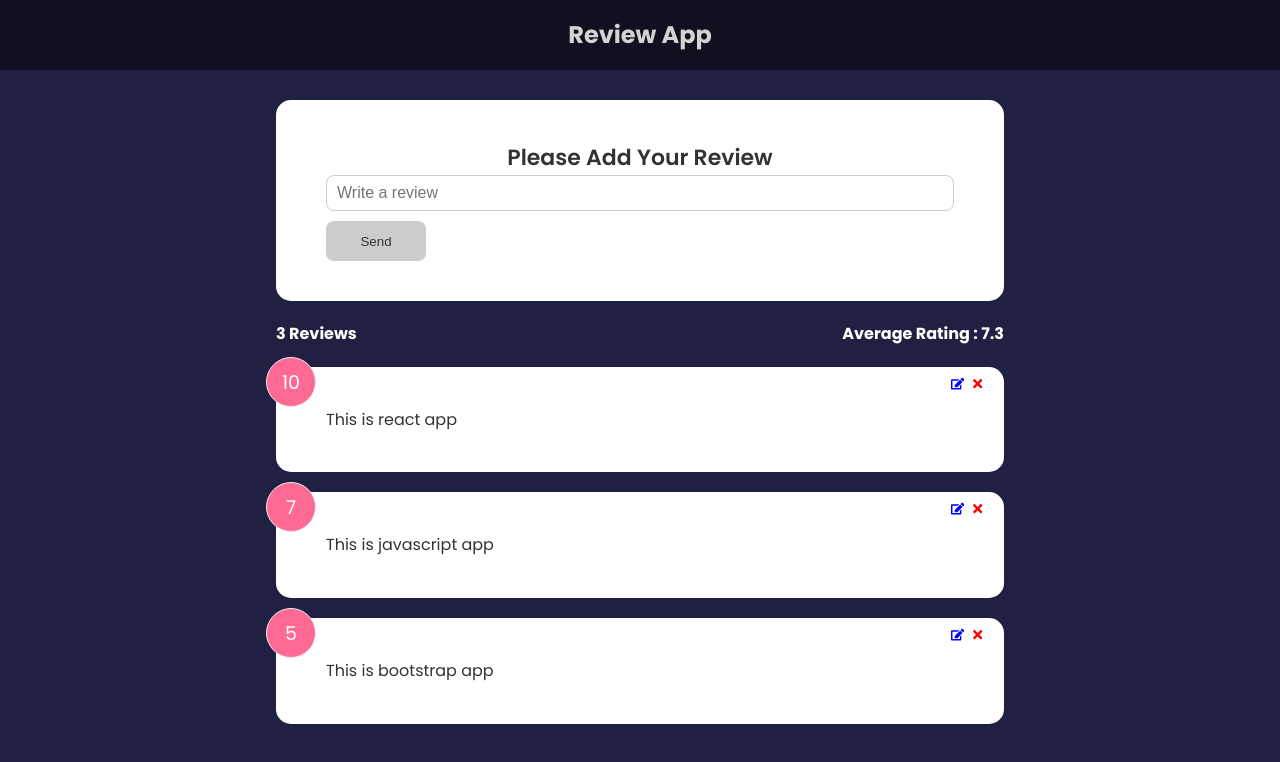
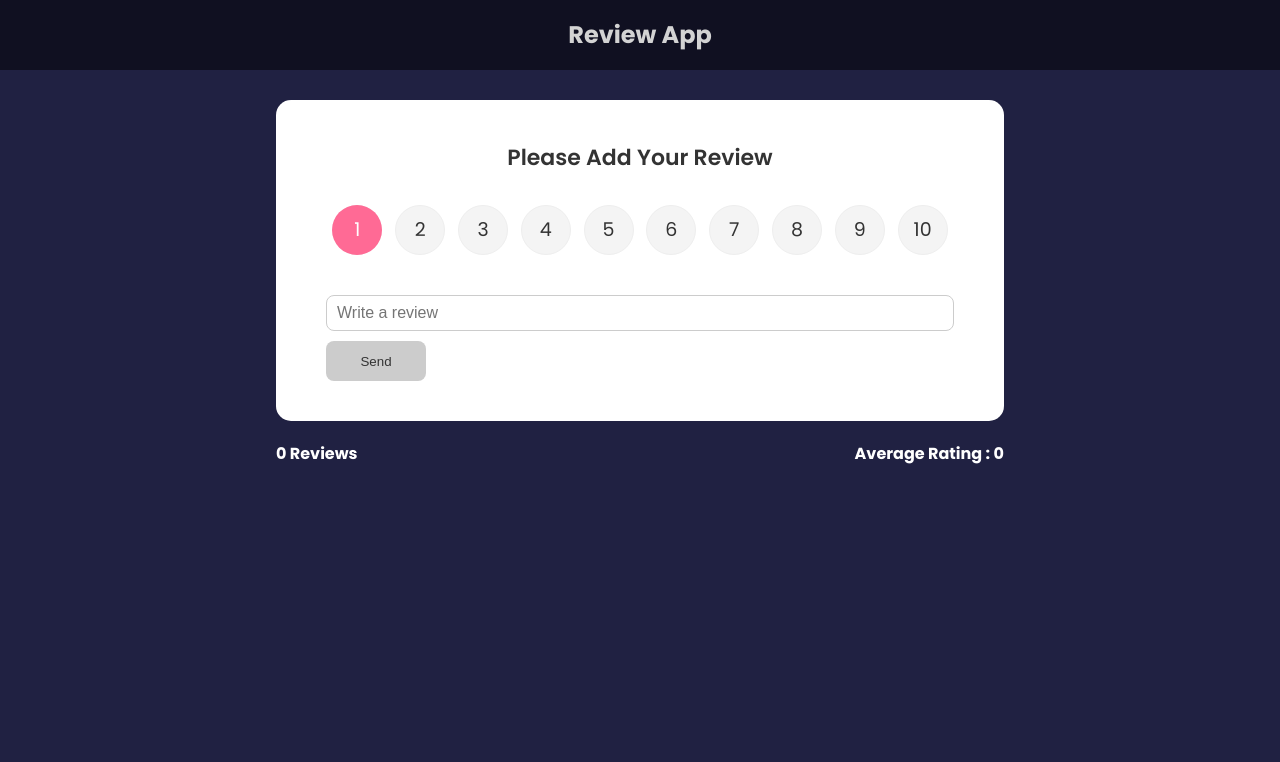
Before and after one commit to jaganjavid/react-9pm, a React (Create React App) app in the folder review-app/: page / in a window 1280 px wide. Shown: the top 762 px of the page. Built offline with nearby package versions, Linux system fonts and the light colour scheme.

Commit message:
app addform

```diff
--- a/review-app/package.json
+++ b/review-app/package.json
@@ -10,6 +10,7 @@
     "react-dom": "^18.2.0",
     "react-icons": "^4.8.0",
     "react-scripts": "5.0.1",
+    "uuid": "^9.0.0",
     "web-vitals": "^2.1.4"
   },
   "scripts": {
--- a/review-app/src/App.js
+++ b/review-app/src/App.js
@@ -1,5 +1,6 @@
 import './App.css';
 import Header from './components/Header';
+import {v4 as uuidv4} from 'uuid';
 import FeedbackList from './components/FeedbackList';
 import FeedbackStats from './components/FeedbackStats';
 import FeedbackForm from './components/FeedbackForm';
@@ -22,11 +23,18 @@
   }
 
 
+  const addFeedback = (newFeedback) => {
+    newFeedback.id = uuidv4();
+    setReview([newFeedback, ...review]);
+  }
+
+
+
   return (
     <>
       <Header/>
       <div className="container">
-          <FeedbackForm/>
+          <FeedbackForm handleAdd={addFeedback}/>
           <FeedbackStats review={review}/>
           <FeedbackList dataReview={review} handleDelete={deleteFeedback}/>
           {/* <Card>
--- a/review-app/src/components/FeedbackForm.jsx
+++ b/review-app/src/components/FeedbackForm.jsx
@@ -1,12 +1,15 @@
 import React, { useState } from 'react';
 import Card from '../shared/Card';
 import Button from '../shared/Button';
+import RatingSelect from './RatingSelect';
 
-const FeedbackForm = () => {
+const FeedbackForm = ({handleAdd}) => {
 
    const [text, setText] = useState("");
+   const [review, setReview] = useState(10);
    const [btnDisabled, setBtnDisabled] = useState(true);
    const [message, setMessage] = useState("");
+
 
 
    const handleTextChange = ({target:{value}}) => {
@@ -26,11 +29,24 @@
 
    }
 
+   const handleSubmit = (e) => {
+      e.preventDefault();
+
+      if(text.trim().length > 10){
+         const newFeedback = {
+          text,
+          review
+         }
+         handleAdd(newFeedback);
+      }
+      setText("");
+   }
+
   return (
     <Card>
-        <form>
+        <form onSubmit={handleSubmit}>
             <h2>Please Add Your Review</h2>
-
+            <RatingSelect select={(review) => setReview(review)}/>
             <div className='input-group'>
                <input onChange={handleTextChange} type="text" placeholder='Write a review' value={text}/>
             </div>
--- a/review-app/src/components/FeedbackList.jsx
+++ b/review-app/src/components/FeedbackList.jsx
@@ -3,8 +3,8 @@
 
 const FeedbackList = ({dataReview,handleDelete}) => {
 
-  const [review, setReview] = useState(6);
-  const [text, setText] = useState("Lorem ipsum dolor sit amet consectetur adipisicing elit. Quod, dolorum.");
+  // const [review, setReview] = useState(6);
+  // const [text, setText] = useState("Lorem ipsum dolor sit amet consectetur adipisicing elit. Quod, dolorum.");
 
 //   const handleClick = () => {
 //     setReview((prev) => {
--- a/review-app/src/components/FeedbackStats.jsx
+++ b/review-app/src/components/FeedbackStats.jsx
@@ -2,14 +2,16 @@
 
 const FeedbackStats = ({review}) => {
 
-  const average = review.reduce((acc, cur) => {
+  let average = review.reduce((acc, cur) => {
     return acc + cur.review
   }, 0) / review.length;
+
+  average = average.toFixed(1);
 
   return (
     <div className='feedback-stats'>
       <h4>{review.length} Reviews</h4>
-      <h4>Average Rating : {average.toFixed(1)}</h4>
+      <h4>Average Rating : {isNaN(average) ? 0 : average}</h4>
     </div>
   )
 
--- /dev/null
+++ b/review-app/src/components/RatingSelect.jsx
@@ -0,0 +1,109 @@
+import React, { useState } from 'react'
+
+const RatingSelect = ({select}) => {
+    const [selected, setSelected] = useState(1);
+
+    const handleChange = (e) => {
+        // setSelected(+e.target.value)
+        // setSelected(Number(e.target.value))
+        setSelected(+e.target.value);
+        select(+e.target.value);
+    }
+
+  return (
+    <ul className='rating'>
+        <li>
+            <input type="radio"
+            id='num1'
+            name='rating'
+            value={1}
+            onChange={handleChange}
+            checked={selected === 1}/>
+            <label htmlFor={"num1"}>1</label>
+        </li>
+        <li>
+            <input type="radio"
+            id='num2'
+            name='rating'
+            value={2}
+            checked={selected === 2}
+            onChange={handleChange}/>
+            <label htmlFor={"num2"}>2</label>
+        </li>
+        <li>
+            <input type="radio"
+            id='num3'
+            name='rating'
+            value={3}
+            checked={selected === 3}
+            onChange={handleChange}/>
+            <label htmlFor={"num3"}>3</label>
+        </li>
+        <li>
+            <input type="radio"
+            id='num4'
+            name='rating'
+            value={4}
+            checked={selected === 4}
+            onChange={handleChange}/>
+            <label htmlFor={"num4"}>4</label>
+        </li>
+        <li>
+            <input type="radio"
+            id='num5'
+            name='rating'
+            value={5}
+            checked={selected === 5}
+            onChange={handleChange}/>
+            <label htmlFor={"num5"}>5</label>
+        </li>
+        <li>
+            <input type="radio"
+            id='num6'
+            name='rating'
+            value={6}
+            checked={selected === 6}
+            onChange={handleChange}/>
+            <label htmlFor={"num6"}>6</label>
+        </li>
+        <li>
+            <input type="radio"
+            id='num7'
+            name='rating'
+            value={7}
+            checked={selected === 7}
+            onChange={handleChange}/>
+            <label htmlFor={"num7"}>7</label>
+        </li>
+        <li>
+            <input type="radio"
+            id='num8'
+            name='rating'
+            value={8}
+            checked={selected === 8}
+            onChange={handleChange}/>
+            <label htmlFor={"num8"}>8</label>
+        </li>
+        <li>
+            <input type="radio"
+            id='num9'
+            name='rating'
+            value={9}
+            checked={selected === 9}
+            onChange={handleChange}/>
+            <label htmlFor={"num9"}>9</label>
+        </li>
+        <li>
+            <input type="radio"
+            id='num10'
+            name='rating'
+            value={10}
+            checked={selected === 10}
+            onChange={handleChange}/>
+            <label htmlFor={"num10"}>10</label>
+        </li>
+    </ul>
+  )
+}
+
+export default RatingSelect
--- a/review-app/src/data/ReviewData.js
+++ b/review-app/src/data/ReviewData.js
@@ -1,19 +1,19 @@
 const ReviewData = [
-    {
-        id:1,
-        review: 10,
-        text: "This is react app"
-    },
-    {
-        id:2,
-        review: 7,
-        text: "This is javascript app"
-    },
-    {
-        id:3,
-        review: 5,
-        text: "This is bootstrap app"
-    },
+    // {
+    //     id:1,
+    //     review: 10,
+    //     text: "This is react app"
+    // },
+    // {
+    //     id:2,
+    //     review: 7,
+    //     text: "This is javascript app"
+    // },
+    // {
+    //     id:3,
+    //     review: 5,
+    //     text: "This is bootstrap app"
+    // },
 
 ];
 
```
Also changed, not shown: 1 other file (tests, documents, lock files or other folders).
